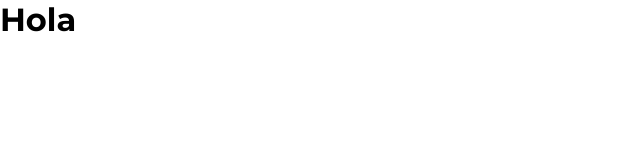
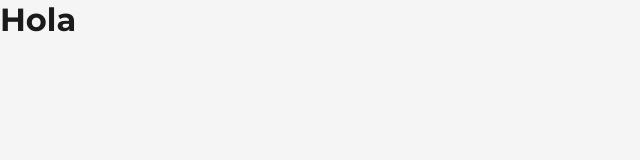
Before and after one commit to ManuUSS/Three-fiber, a React (Vite) app: page / in a window 1280 px wide. Shown: the top 160 px of the page, without its empty margins (0-640 px from the left). Built offline with nearby package versions, Linux system fonts and the light colour scheme.

Commit message:
root styles

```diff
--- a/src/App.jsx
+++ b/src/App.jsx
@@ -2,7 +2,7 @@
 
 function App() {
   return (
-    <h1>Hola</h1>
+    <h1 className="color--primary">Hola</h1>
   )
 }
 
--- a/src/index.css
+++ b/src/index.css
@@ -1,8 +1,21 @@
 @import url('https://fonts.googleapis.com/css2?family=Montserrat:wght@100;200;300;400;500;700&display=swap');
+
+:root {
+  --color-light: #f5f5f5;
+  --font-color-primary: #1b1b1b;
+  --color-primary: #283618;
+  --color-secondary: #1b1b1b;
+  --color-attention: #e76f51;
+}
 
 * {
   padding: 0;
   margin: 0;
   box-sizing: border-box;
   font-family: 'Montserrat', sans-serif;
+  color: var(--font-color-primary);
 }
+
+body {
+  background-color: var(--color-light);
+}
```
